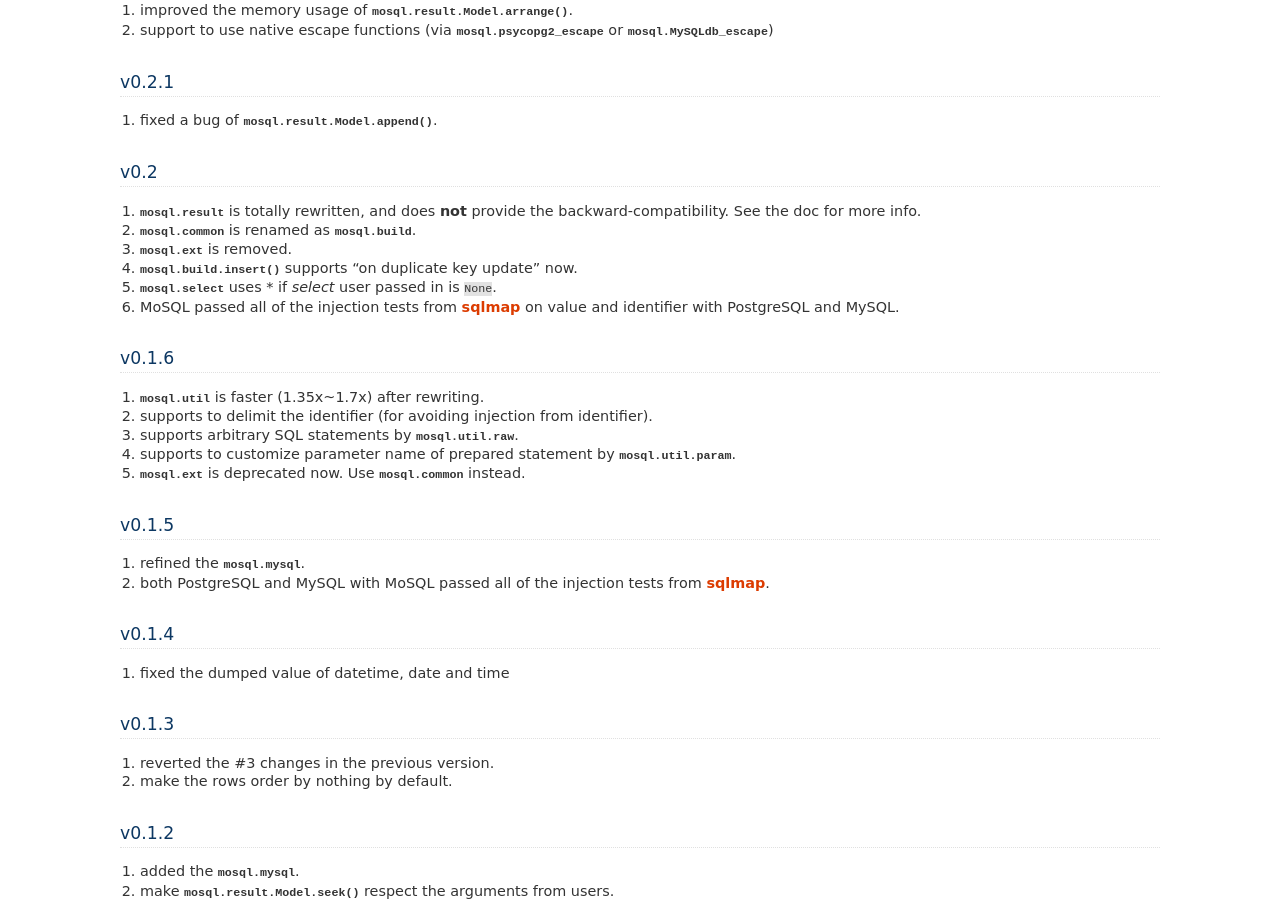
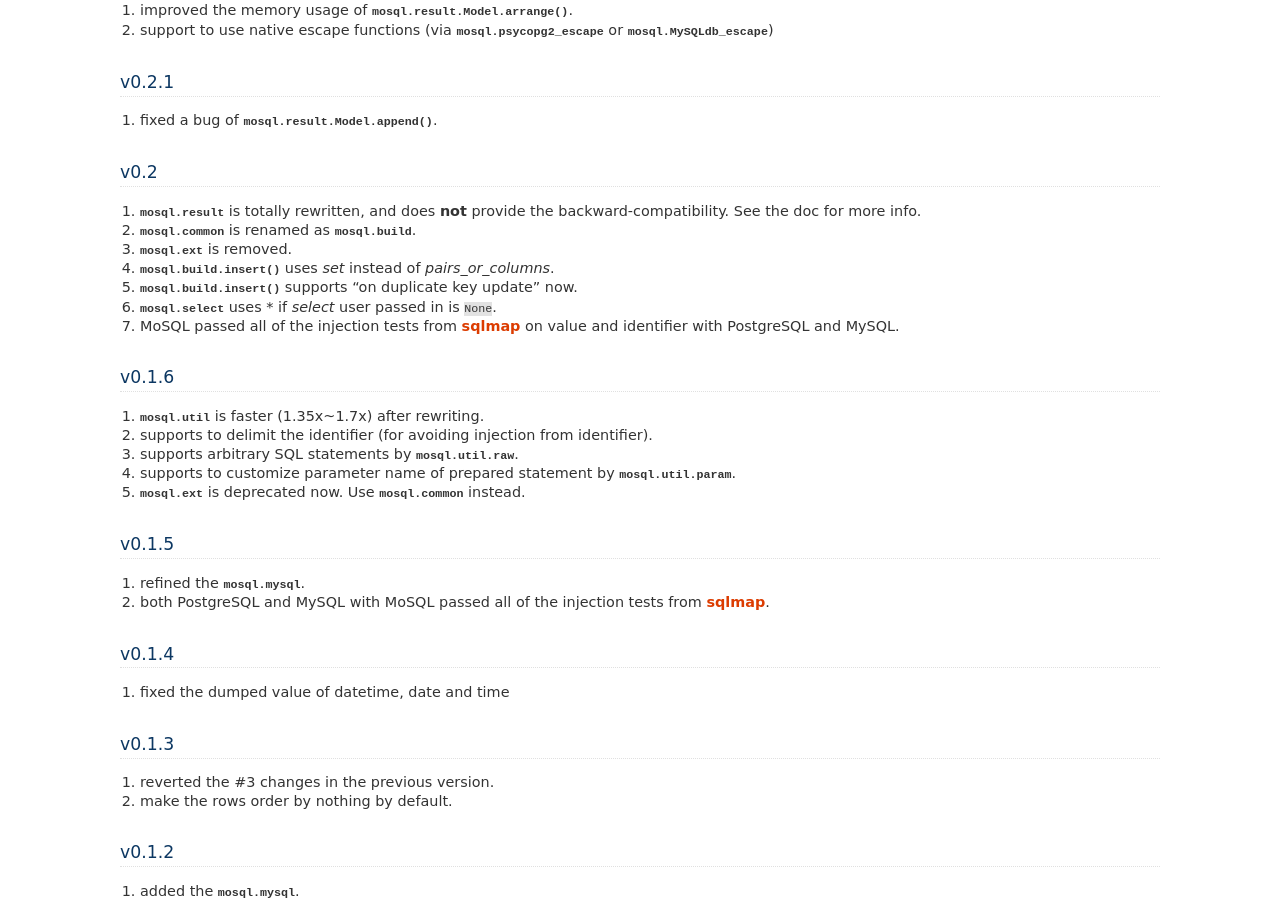
Before and after one commit to moskytw/mosql, a Sphinx documentation site: the page built from docs/changes.rst, in a window 1280 px wide and 900 px high, scrolled down 439 px. Built offline with Sphinx 7.4.7, drawn with Linux system fonts in a browser that asks for light colours.

Commit message:
forgot a chg of v0.2

```diff
--- a/docs/changes.rst
+++ b/docs/changes.rst
@@ -31,9 +31,10 @@ v0.2
    backward-compatibility. See the doc for more info.
 2. :mod:`mosql.common` is renamed as :mod:`mosql.build`.
 3. :mod:`mosql.ext` is removed.
-4. :func:`mosql.build.insert` supports "on duplicate key update" now.
-5. :mod:`mosql.select` uses `*` if `select` user passed in is ``None``.
-6. MoSQL passed all of the injection tests from `sqlmap <http://sqlmap.org/>`_
+4. :func:`mosql.build.insert` uses `set` instead of `pairs_or_columns`.
+5. :func:`mosql.build.insert` supports "on duplicate key update" now.
+6. :mod:`mosql.select` uses `*` if `select` user passed in is ``None``.
+7. MoSQL passed all of the injection tests from `sqlmap <http://sqlmap.org/>`_
    on value and identifier with PostgreSQL and MySQL.
 
 v0.1.6
```
